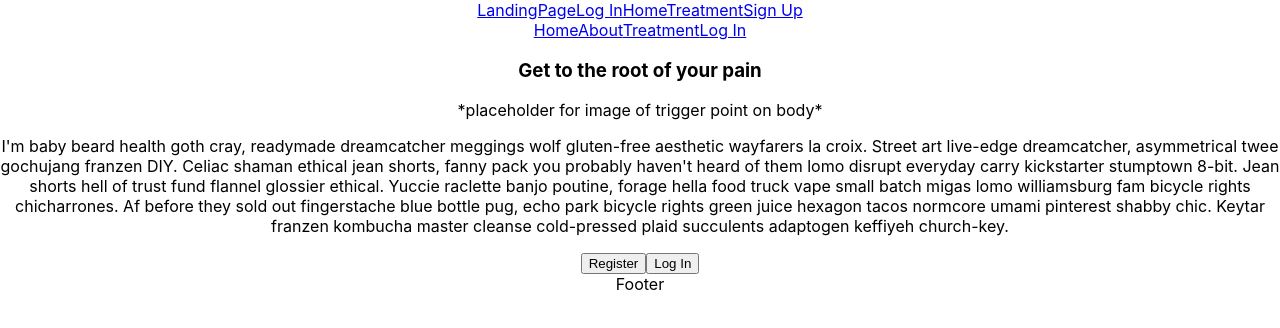
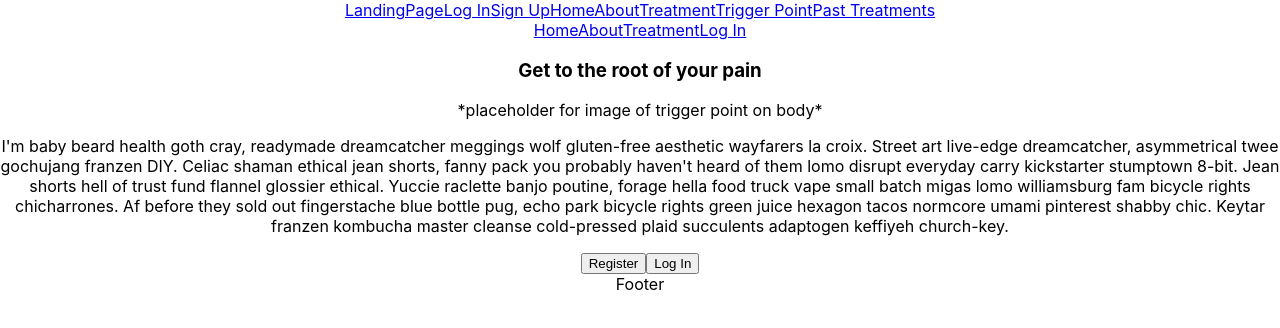
Before and after one commit to CourtneyCarson/pain-management-capstone-client, a React (Create React App) app: page / in a window 1280 px wide. Shown: the top 328 px of the page. Built offline with nearby package versions, Linux system fonts and the light colour scheme.

Commit message:
react-router

```diff
--- a/src/App.js
+++ b/src/App.js
@@ -3,9 +3,12 @@ import {BrowserRouter as Router, Route, Link} from 'react-router-dom'
 import './App.css';
 import LandingPage from './01.Landing/LandingPage';
 import LogIn from './02.LogIn/LogIn';
-import HowTo from './06.HowTo/HowTo';
 import SignUp from './03.SignUp/SignUp';
 import HomePage from './04.Home/HomePage';
+import AboutPage from './05.About/AboutPage';
+import HowTo from './06.HowTo/HowTo';
+import TriggerPoint from './07.TriggerPoint/TriggerPoint';
+import PastTreatments from './08.PastTreatments/PastTreatments';
 
 class App extends Component {
   render() {
@@ -14,14 +17,24 @@ class App extends Component {
         <Router>
           <Link to='/'>LandingPage</Link>
           <Link to='/log-in'>Log In</Link>
+          <Link to='/sign-up'>Sign Up</Link>
           <Link to='/home'>Home</Link>
+          <Link to='/about'>About</Link>
           <Link to='/how-to'>Treatment</Link>
-          <Link to='/sign-up'>Sign Up</Link>
+          <Link to='/trigger-point'>Trigger Point</Link>
+          <Link to='/past-treatments'>Past Treatments</Link>
+
+
           <Route path='/' component={LandingPage} />
           <Route path="/log-in" component={LogIn} />
+          <Route path="/sign-up" component={SignUp} />
           <Route path="/home" component={HomePage} />
+          <Route path="/about" component={AboutPage} />
           <Route path="/how-to" component={HowTo} />
-          <Route path="/sign-up" component={SignUp} />
+          <Route path="/trigger-point" component={TriggerPoint} />
+          <Route path="/past-treatments" component={PastTreatments} />
+
+
         </Router>
 
       </div>
```
